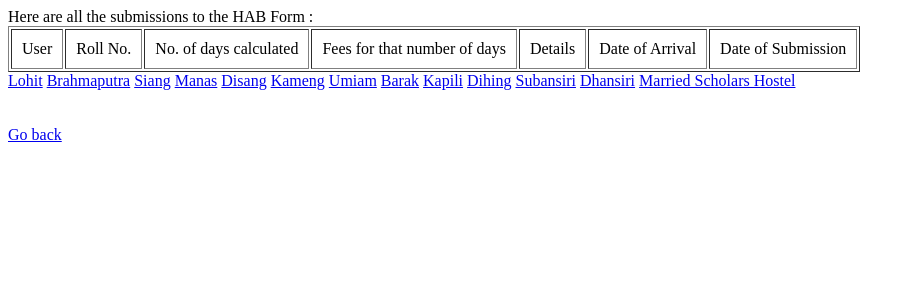
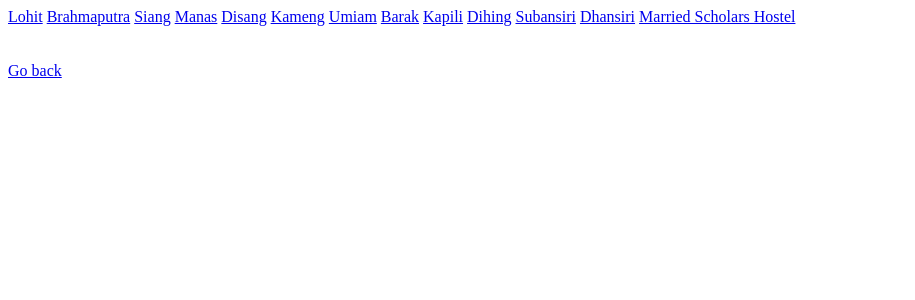
Before and after one commit to swciitg/msh-booking-portal, a Django app: template msh_booking_portal/templates/hab_portal/hab-view.html in a window 1280 px wide. Shown: the top 300 px of the page, without its empty margins (0-915 px from the left). Run offline with Django 3.2, Linux system fonts and the light colour scheme; the template is opened without the code that fills it, so the values that code supplies are empty.

Commit message:
rectified page wise detail error

```diff
--- a/msh_booking_portal/templates/hab_portal/barak.html
+++ b/msh_booking_portal/templates/hab_portal/barak.html
@@ -25,7 +25,7 @@
             <td>{{ item.roll_number }}</td>
             <td>#</td>
             <td>#</td>
-            <td>Link for detail</td>
+            <td><a href="{% url 'hab_portal:hab_detail' slug=item.slug %}">Details</a></td>
             <td>{{ item.date_of_arrival }}</td>
             <td>{{ item.status }}</td>
             <td>{{ item.time_of_submission }}</td>
--- a/msh_booking_portal/templates/hab_portal/brahmaputra.html
+++ b/msh_booking_portal/templates/hab_portal/brahmaputra.html
@@ -25,7 +25,7 @@
             <td>{{ item.roll_number }}</td>
             <td>#</td>
             <td>#</td>
-            <td>Link for detail</td>
+            <td><a href="{% url 'hab_portal:hab_detail' slug=item.slug %}">Details</a></td>
             <td>{{ item.date_of_arrival }}</td>
             <td>{{ item.status }}</td>
             <td>{{ item.time_of_submission }}</td>
--- a/msh_booking_portal/templates/hab_portal/dhansiri.html
+++ b/msh_booking_portal/templates/hab_portal/dhansiri.html
@@ -25,7 +25,7 @@
             <td>{{ item.roll_number }}</td>
             <td>#</td>
             <td>#</td>
-            <td>Link for detail</td>
+            <td><a href="{% url 'hab_portal:hab_detail' slug=item.slug %}">Details</a></td>
             <td>{{ item.date_of_arrival }}</td>
             <td>{{ item.status }}</td>
             <td>{{ item.time_of_submission }}</td>
--- a/msh_booking_portal/templates/hab_portal/dihing.html
+++ b/msh_booking_portal/templates/hab_portal/dihing.html
@@ -25,7 +25,7 @@
             <td>{{ item.roll_number }}</td>
             <td>#</td>
             <td>#</td>
-            <td>Link for detail</td>
+            <td><a href="{% url 'hab_portal:hab_detail' slug=item.slug %}">Details</a></td>
             <td>{{ item.date_of_arrival }}</td>
             <td>{{ item.status }}</td>
             <td>{{ item.time_of_submission }}</td>
--- a/msh_booking_portal/templates/hab_portal/disang.html
+++ b/msh_booking_portal/templates/hab_portal/disang.html
@@ -25,8 +25,7 @@
             <td>{{ item.roll_number }}</td>
             <td>#</td>
             <td>#</td>
-            <td>{{ item.hostel }}</td>
-            <td>Link for detail</td>
+            <td><a href="{% url 'hab_portal:hab_detail' slug=item.slug %}">Details</a></td>
             <td>{{ item.date_of_arrival }}</td>
             <td>{{ item.status }}</td>
             <td>{{ item.time_of_submission }}</td>
--- a/msh_booking_portal/templates/hab_portal/hab-view.html
+++ b/msh_booking_portal/templates/hab_portal/hab-view.html
@@ -5,29 +5,6 @@
     <title>HAB Form Submissions</title>
 </head>
 <body>
-    Here are all the submissions to the HAB Form :
-    <table border="1px" cellpadding="10">
-        <thead>
-            <td>User</td>
-            <td>Roll No.</td>
-            <td>No. of days calculated</td>
-            <td>Fees for that number of days</td>
-            <td>Details</td>
-            <td>Date of Arrival</td>
-            <td>Date of Submission</td>
-        </thead>
-        {% for apps in applications %}
-        <tr>
-            <td>{{ apps.user.user.first_name|add:" "|add:apps.user.user.last_name }}</td>
-            <td>{{ apps.roll_number }}</td>
-            <td>#</td>
-            <td>#</td>
-            <td><a href="{% url 'hab_portal:hab_detail' slug=apps.slug %}">Details</a></td>
-            <td>{{ apps.date_of_arrival }}</td>
-            <td>{{ apps.time_of_submission }}</td>
-        </tr>
-        {% endfor %}
-    </table>
 
     <a href="lohit">Lohit</a>
     <a href="brahmaputra">Brahmaputra</a>
--- a/msh_booking_portal/templates/hab_portal/kameng.html
+++ b/msh_booking_portal/templates/hab_portal/kameng.html
@@ -25,7 +25,7 @@
             <td>{{ item.roll_number }}</td>
             <td>#</td>
             <td>#</td>
-            <td>Link for detail</td>
+            <td><a href="{% url 'hab_portal:hab_detail' slug=item.slug %}">Details</a></td>
             <td>{{ item.date_of_arrival }}</td>
             <td>{{ item.status }}</td>
             <td>{{ item.time_of_submission }}</td>
--- a/msh_booking_portal/templates/hab_portal/kapili.html
+++ b/msh_booking_portal/templates/hab_portal/kapili.html
@@ -25,7 +25,7 @@
             <td>{{ item.roll_number }}</td>
             <td>#</td>
             <td>#</td>
-            <td>Link for detail</td>
+            <td><a href="{% url 'hab_portal:hab_detail' slug=item.slug %}">Details</a></td>
             <td>{{ item.date_of_arrival }}</td>
             <td>{{ item.status }}</td>
             <td>{{ item.time_of_submission }}</td>
--- a/msh_booking_portal/templates/hab_portal/lohit.html
+++ b/msh_booking_portal/templates/hab_portal/lohit.html
@@ -25,7 +25,7 @@
             <td>{{ item.roll_number }}</td>
             <td>#</td>
             <td>#</td>
-            <td>Link for detail</td>
+            <td><a href="{% url 'hab_portal:hab_detail' slug=item.slug %}">Details</a></td>
             <td>{{ item.date_of_arrival }}</td>
             <td>{{ item.status }}</td>
             <td>{{ item.time_of_submission }}</td>
@@ -33,6 +33,6 @@
         {% endif %}
         {% endfor %}
     </table>
-    <a href="../">Go back</a>
+    <a href="./">Go back</a>
 </body>
 </html>
--- a/msh_booking_portal/templates/hab_portal/manas.html
+++ b/msh_booking_portal/templates/hab_portal/manas.html
@@ -25,7 +25,7 @@
             <td>{{ item.roll_number }}</td>
             <td>#</td>
             <td>#</td>
-            <td>Link for detail</td>
+            <td><a href="{% url 'hab_portal:hab_detail' slug=item.slug %}">Details</a></td>
             <td>{{ item.date_of_arrival }}</td>
             <td>{{ item.status }}</td>
             <td>{{ item.time_of_submission }}</td>
--- a/msh_booking_portal/templates/hab_portal/msh.html
+++ b/msh_booking_portal/templates/hab_portal/msh.html
@@ -25,7 +25,7 @@
             <td>{{ item.roll_number }}</td>
             <td>#</td>
             <td>#</td>
-            <td>Link for detail</td>
+            <td><a href="{% url 'hab_portal:hab_detail' slug=item.slug %}">Details</a></td>
             <td>{{ item.date_of_arrival }}</td>
             <td>{{ item.status }}</td>
             <td>{{ item.time_of_submission }}</td>
--- a/msh_booking_portal/templates/hab_portal/siang.html
+++ b/msh_booking_portal/templates/hab_portal/siang.html
@@ -25,7 +25,7 @@
             <td>{{ item.roll_number }}</td>
             <td>#</td>
             <td>#</td>
-            <td>Link for detail</td>
+            <td><a href="{% url 'hab_portal:hab_detail' slug=item.slug %}">Details</a></td>
             <td>{{ item.date_of_arrival }}</td>
             <td>{{ item.status }}</td>
             <td>{{ item.time_of_submission }}</td>
--- a/msh_booking_portal/templates/hab_portal/subansiri.html
+++ b/msh_booking_portal/templates/hab_portal/subansiri.html
@@ -25,7 +25,7 @@
             <td>{{ item.roll_number }}</td>
             <td>#</td>
             <td>#</td>
-            <td>Link for detail</td>
+            <td><a href="{% url 'hab_portal:hab_detail' slug=item.slug %}">Details</a></td>
             <td>{{ item.date_of_arrival }}</td>
             <td>{{ item.status }}</td>
             <td>{{ item.time_of_submission }}</td>
--- a/msh_booking_portal/templates/hab_portal/umiam.html
+++ b/msh_booking_portal/templates/hab_portal/umiam.html
@@ -25,7 +25,7 @@
             <td>{{ item.roll_number }}</td>
             <td>#</td>
             <td>#</td>
-            <td>Link for detail</td>
+            <td><a href="{% url 'hab_portal:hab_detail' slug=item.slug %}">Details</a></td>
             <td>{{ item.date_of_arrival }}</td>
             <td>{{ item.status }}</td>
             <td>{{ item.time_of_submission }}</td>
```
